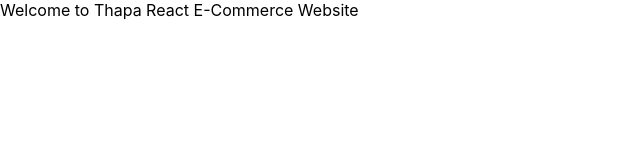
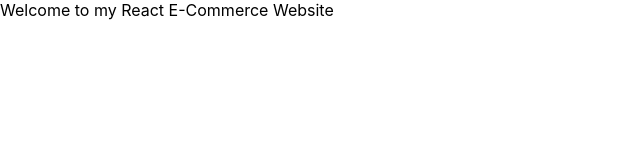
Before and after one commit to ShahKalash/E-Com, a React (Create React App) app: page / in a window 1280 px wide. Shown: the top 160 px of the page, without its empty margins (0-640 px from the left). Built offline with nearby package versions, Linux system fonts and the light colour scheme.

Commit message:
initial commit

```diff
--- a/src/App.js
+++ b/src/App.js
@@ -1,7 +1,7 @@
 import React from "react";
 
 const App = () => {
-  return <div>Welcome to Thapa React E-Commerce Website</div>;
+  return <div>Welcome to my React E-Commerce Website</div>;
 };
 
 export default App;
```
Also changed, not shown: package.json (+6 -6 lines), 1 other file (tests, documents, lock files or other folders).
